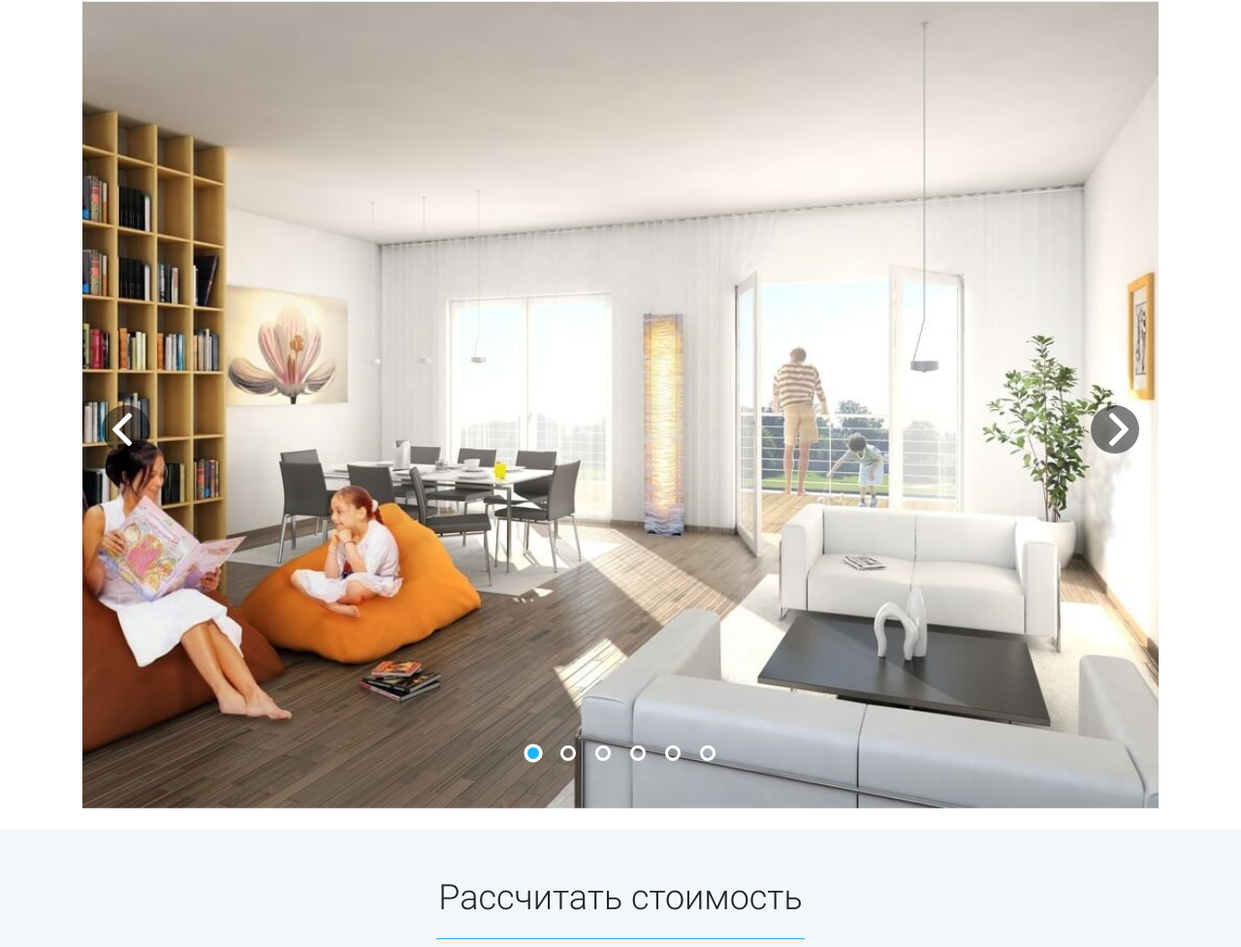
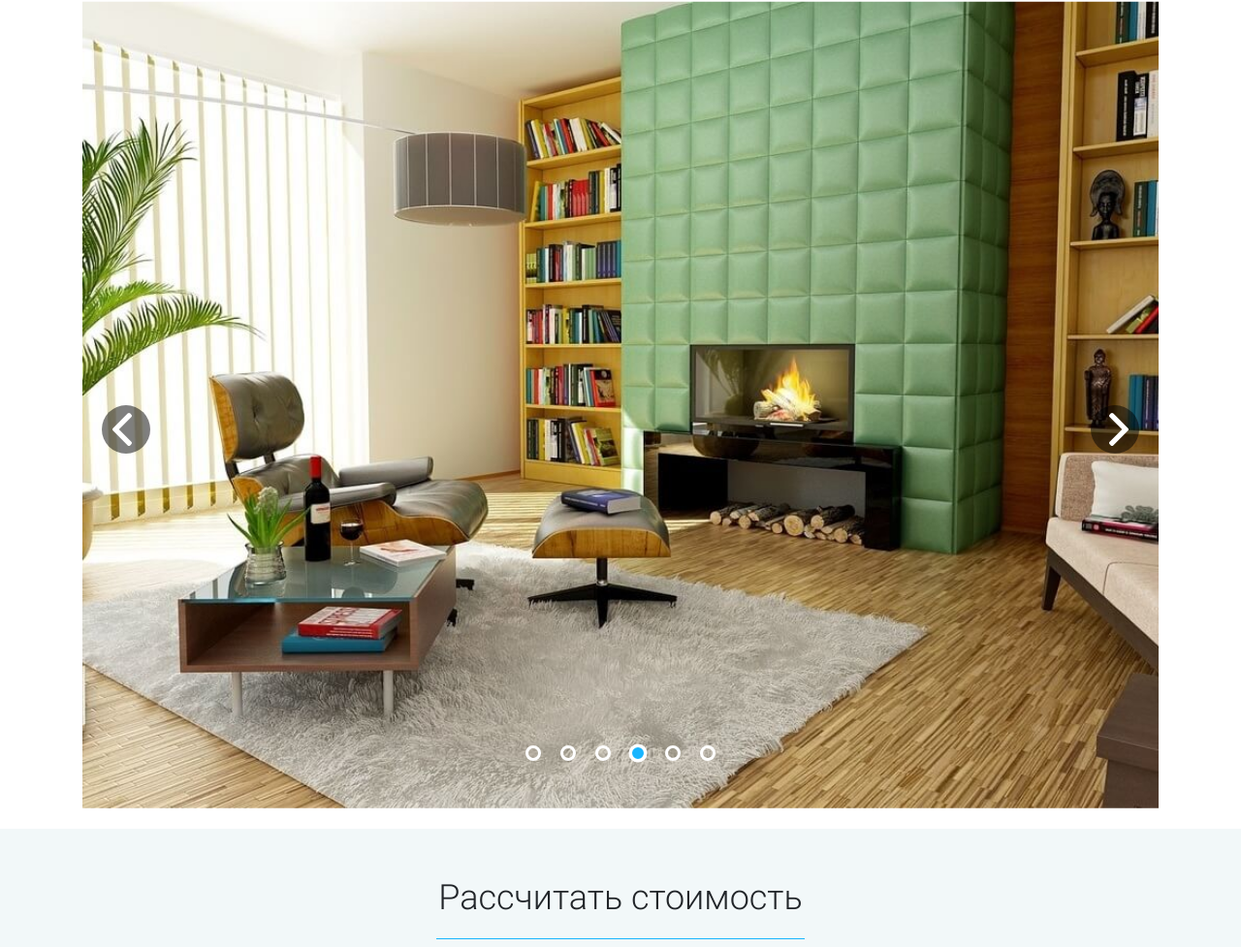
Before and after one commit to zuevanton/learnJS_3dGLO, a plain HTML site: page index.html in a window 1280 px wide. Shown: the part 1536-2513 px from the top of the page at 97% size. Drawn offline with Linux system fonts and the light colour scheme.

Commit message:
выполнил 20 урок

```diff
--- a/index.html
+++ b/index.html
@@ -178,14 +178,7 @@
 			<li class="portfolio-item"><img src="images/portfilio/portfolio-10.jpg" alt="portfolio"></li>
 			<a href="#" class="portfolio-btn prev" id="arrow-left"></a>
 			<a href="#" class="portfolio-btn next" id="arrow-right"></a>
-			<ul class="portfolio-dots">
-				<li class="dot dot-active"></li>
-				<li class="dot"></li>
-				<li class="dot"></li>
-				<li class="dot"></li>
-				<li class="dot"></li>
-				<li class="dot"></li>
-			</ul>
+			<ul class="portfolio-dots"></ul>
 		</ul>
 	</div>
 </div>
--- a/script/script.js
+++ b/script/script.js
@@ -175,5 +175,100 @@ window.addEventListener('DOMContentLoaded', function () {
   };
   tabs();
 
+  // слайдер
+  const slider = () => {
+    const slide = document.querySelectorAll('.portfolio-item'),
+          slider = document.querySelector('.portfolio-content'),
+          dotsWrap = document.querySelector('.portfolio-dots');
+    let currentSlide = 0,
+        interval,
+        dot;
+
+    const createDots = () => {
+      slide.forEach((elem, index) =>{
+        let newDot = document.createElement('li');
+        newDot.classList.add('dot');
+        if(index === 0){
+          newDot.classList.add('dot-active');
+        }
+        dotsWrap.append(newDot);
+      });
+      dot = document.querySelectorAll('.dot');
+    };
+    createDots();
+    const prevSlide = (elem, index, strClass) => {
+      elem[index].classList.remove(strClass);
+    };
+
+    const nextSlide = (elem, index, strClass) => {
+      elem[index].classList.add(strClass);
+    };
+
+    const autoPlaySlide = () => {
+      prevSlide(slide, currentSlide, 'portfolio-item-active');
+      prevSlide(dot, currentSlide, 'dot-active');
+      currentSlide++;
+      if(currentSlide >= slide.length){
+        currentSlide = 0;
+      }
+      nextSlide(slide, currentSlide, 'portfolio-item-active');
+      nextSlide(dot, currentSlide, 'dot-active');
+    };
+
+    const startSlide = (time = 3000) => {
+      interval = setInterval(autoPlaySlide, time);
+    };
+
+    const stopSlide = () => {
+      clearInterval(interval);
+    };
+
+    slider.addEventListener('click', (e) => {
+      e.preventDefault();
+      let target = e.target;
+
+      if(!target.matches('#arrow-right, #arrow-left, .dot')){
+        return;
+      }
+      prevSlide(slide, currentSlide, 'portfolio-item-active');
+      prevSlide(dot, currentSlide, 'dot-active');
+
+      if(target.matches('#arrow-right')){
+        currentSlide++;
+      } else if(target.matches('#arrow-left')){
+        currentSlide--;
+      } else if (target.matches('.dot')){
+        dot.forEach((elem, index) => {
+          if (elem === target){
+            currentSlide = index;
+          }
+        });
+      }
+
+      if (currentSlide >= slide.length){
+        currentSlide = 0;
+      }
+      if(currentSlide < 0){
+        currentSlide = slide.length - 1;
+      }
+      nextSlide(slide, currentSlide, 'portfolio-item-active');
+      nextSlide(dot, currentSlide, 'dot-active');
+
+    });
+
+    slider.addEventListener('mouseover', e => {
+      if(e.target.matches('.portfolio-btn') || e.target.matches('.dot')){
+        stopSlide();
+      }
+    });
+    slider.addEventListener('mouseout', e =>{
+      if(e.target.matches('.portfolio-btn') || e.target.matches('.dot')){
+        startSlide();
+      }
+    });
+    startSlide(1500);
+  };
+  slider();
+
 
 });
```
